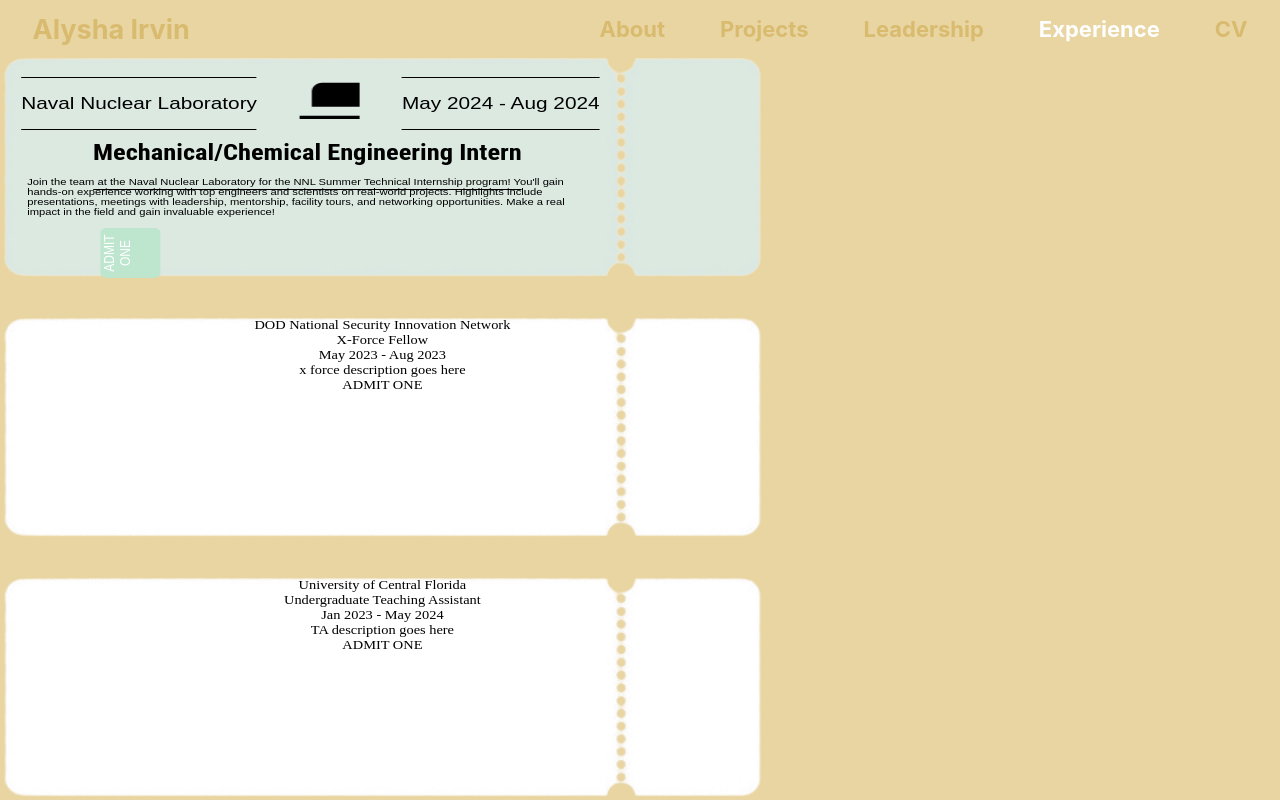
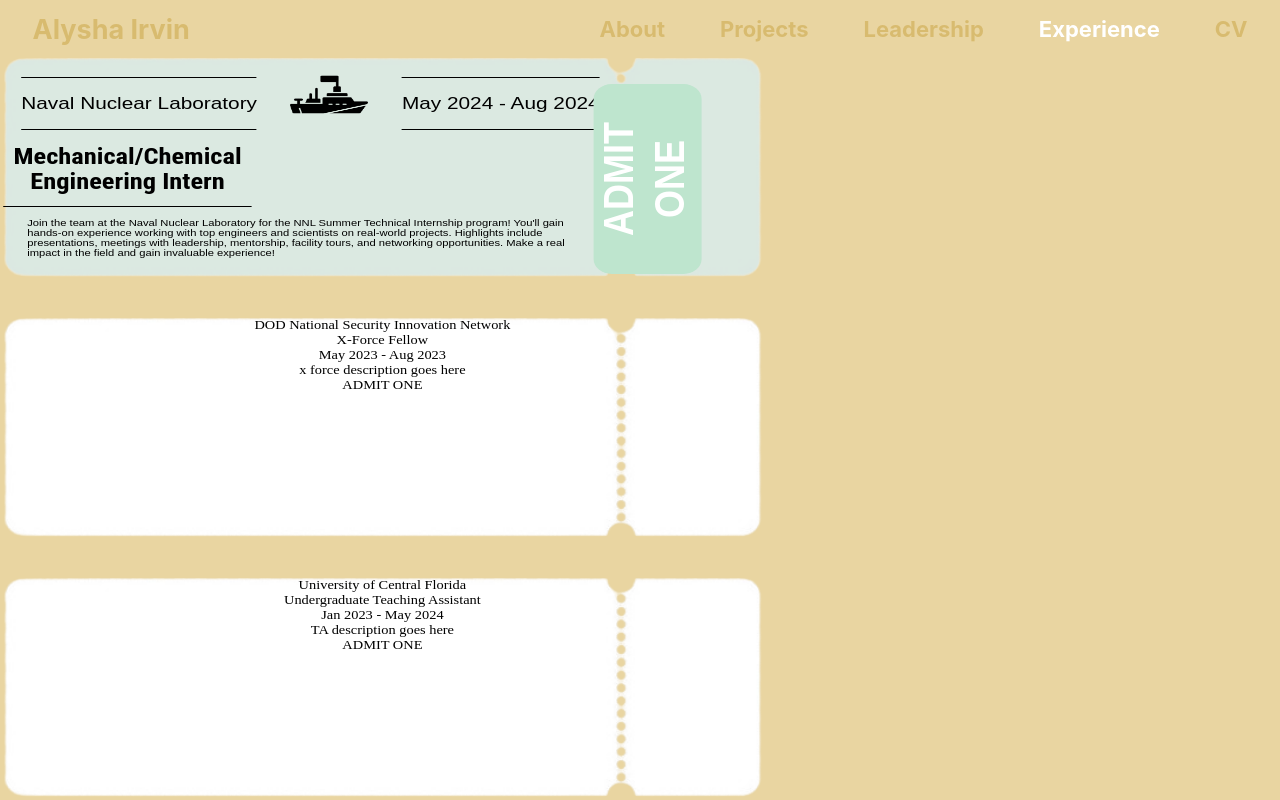
Before and after one commit to alyirvin/alyirvin.github.io, a React (Create React App) app: page /experience in a window 1280 px wide. Shown: the top 800 px of the page. Built offline with nearby package versions, Linux system fonts and the light colour scheme.

Commit message:
fix navy icon,  restyle navy admit

```diff
--- a/src/styles.css
+++ b/src/styles.css
@@ -1305,7 +1305,7 @@
   display: grid;
   grid-template-areas:
     "company icon years"
-    "title title title"
+    "title title admit"
     "desc desc desc";
   grid-template-rows: 1fr 2fr 1fr;
   grid-template-columns: auto 1fr auto;
@@ -1331,8 +1331,9 @@
   justify-self: center;
   align-self: center;
   background: url('./expImgs/ship.png') no-repeat center;
-  width: 50px;
-  height: 50px;
+  width: 65px;
+  height: 65px;
+  background-size: cover;
 }
 
 @import url('https://fonts.googleapis.com/css2?family=Roboto+Condensed:wght@700&display=swap');
@@ -1373,10 +1374,14 @@
 }
 
 #navy .admit {
+  grid-area: admit;
   transform: rotate(-90deg);
-  height: 50px;
-  width: 50px;
+  height: 90px;
+  width: 190px;
   background-color: #bee5ce;
-  border-radius: 5px;
+  border-radius: 15px;
   color: white;
+  justify-self: end;
+  font-weight: bold;
+  font-size: 27pt;
 }
```
